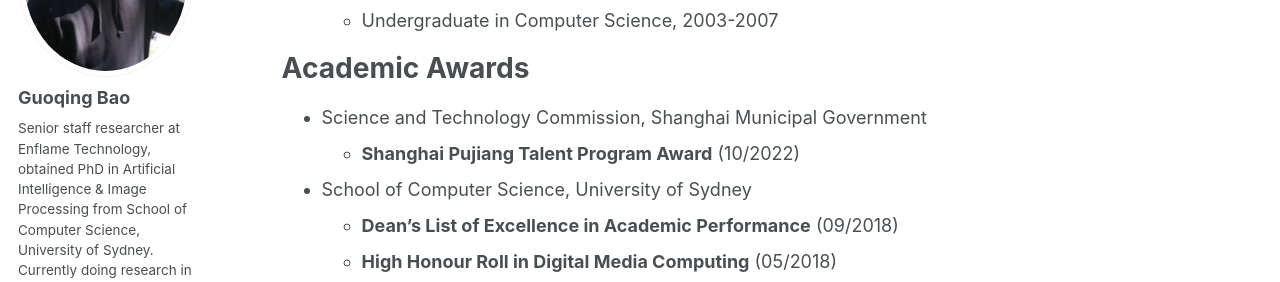
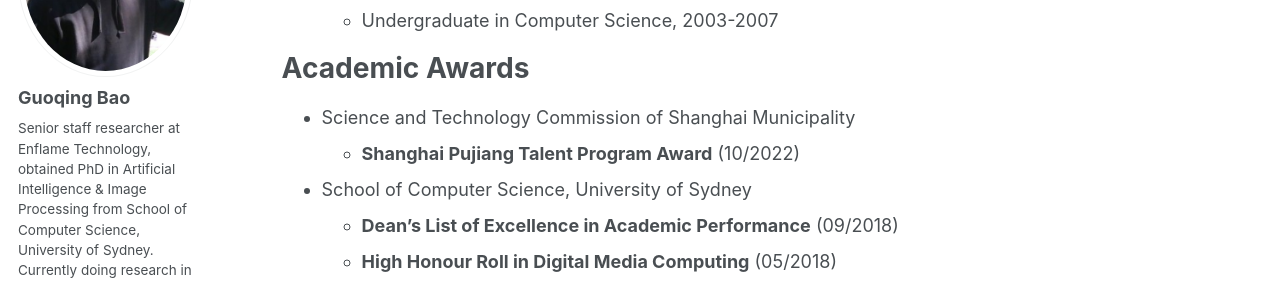
Before and after one commit to guoqingbao/guoqingbao.github.io, a Jekyll site: the page built from _pages/cv.md, in a window 1280 px wide and 900 px high, scrolled down 1025 px. Shown: the part 153-435 px from the top of the window. Built offline with Jekyll 4.4.1, drawn with Linux system fonts in a browser that asks for light colours; some web fonts are replaced.

Commit message:
Update cv.md

```diff
--- a/_pages/cv.md
+++ b/_pages/cv.md
@@ -40,7 +40,7 @@ Education
 
 Academic Awards
 ======
-* Science and Technology Commission, Shanghai Municipal Government
+* Science and Technology Commission of Shanghai Municipality
   * **Shanghai Pujiang Talent Program Award** (10/2022)
 * School of Computer Science, University of Sydney
   * **Dean's List of Excellence in Academic Performance** (09/2018)
```
